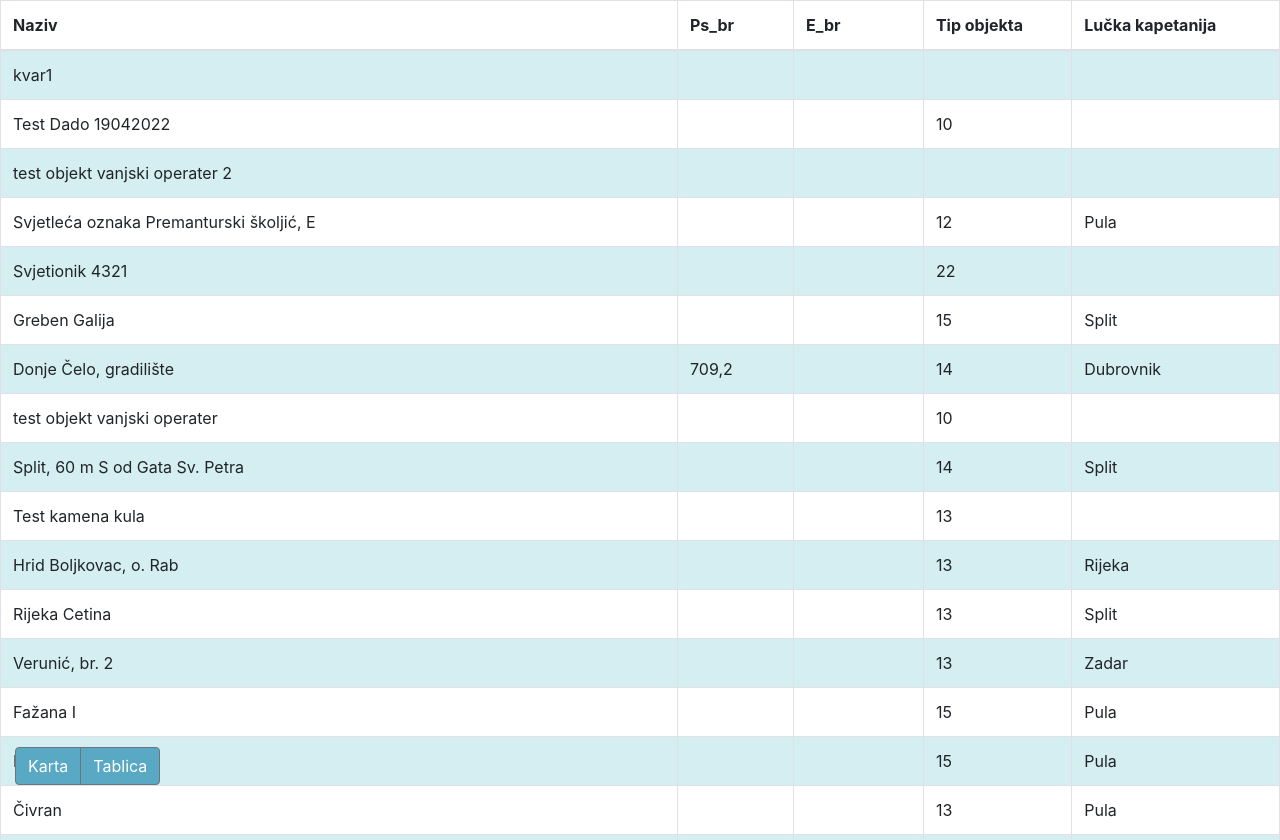
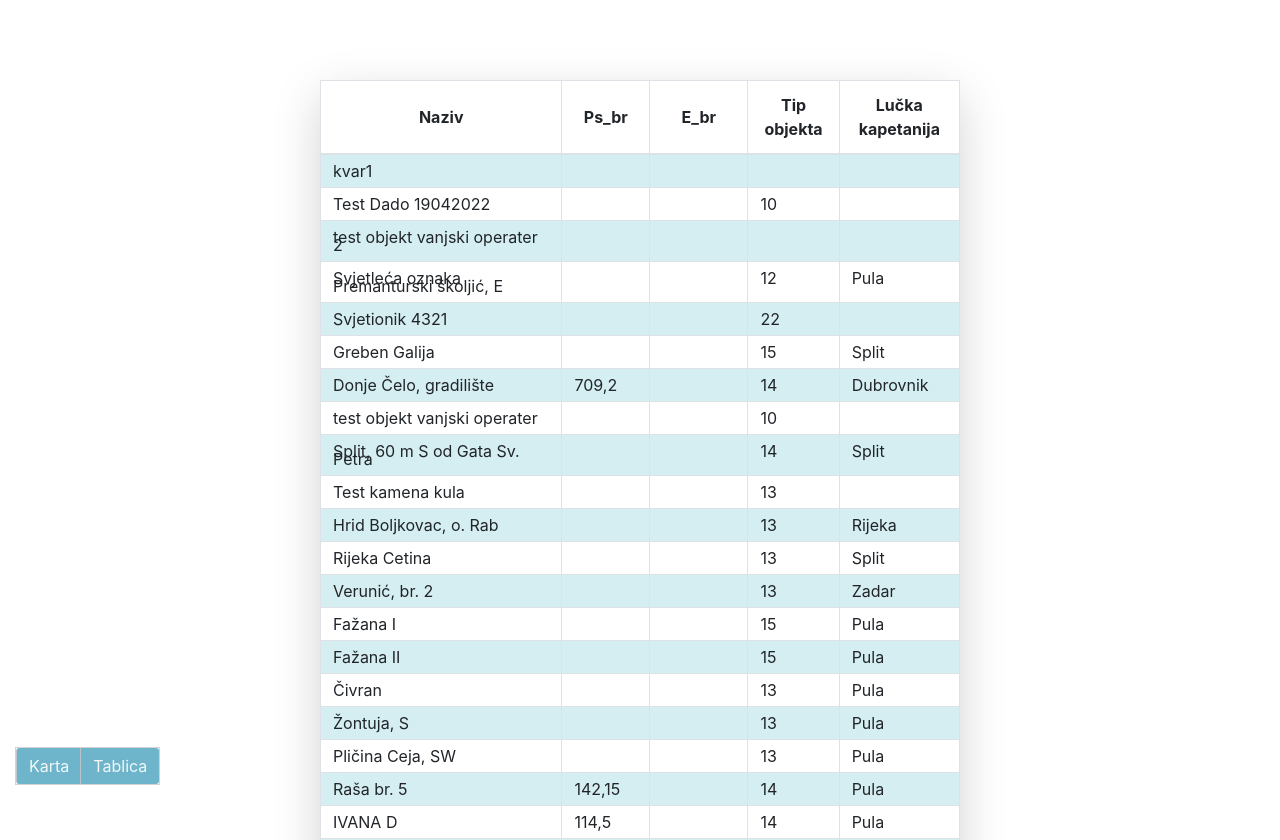
Before and after one commit to GabrijelaJuricic/Interactive_map, a React (Create React App) app: page /table in a window 1280 px wide. Shown: the top 840 px of the page. Built offline with nearby package versions, Linux system fonts and the light colour scheme.

Commit message:
Some styling updates

```diff
--- a/src/App.css
+++ b/src/App.css
@@ -1,16 +1,22 @@
+/* --- Switch page buttons --- */
 .btn-group {
   bottom: 15px;
   left: 15px;
   z-index: 400;
   position: fixed;
+  border: 1px solid #ccccccd9;
 }
 .btn-secondary {
-  background-color: #5aa9c4;
-}
-button a {
-  text-decoration: none;
+  background-color: #5aaac4e0;
+  border-radius: 3px;
+  border: none;
+  border-left: 1px solid #ccccccd9;
 }
 .link {
   text-decoration: none;
-  color: white;
+  color: rgba(255, 255, 255, 0.901);
 }
+a:hover {
+  color: rgba(255, 255, 255, 0.901);
+  text-decoration: none;
+}
--- a/src/Components/MyMap.css
+++ b/src/Components/MyMap.css
@@ -1,25 +1,15 @@
+/* --- Leaflet container --- */
 .leaflet-container {
   width: 100vw;
   height: 100vh;
 }
+
+/* --- Popup --- */
 .leaflet-popup-content {
   display: flex;
   flex-direction: column;
   justify-content: center;
   align-items: center;
-}
-.leaflet-touch .leaflet-bar a:first-child {
-  background-color: #5aa9c4;
-  text-decoration: none;
-}
-.leaflet-touch .leaflet-bar a:last-child {
-  text-decoration: none;
-  background-color: #5aa9c4;
-}
-span {
-  background-color: #5aa9c4;
-  color: white;
-  font-size: 17px;
 }
 .popup ul li {
   list-style: none;
@@ -28,3 +18,29 @@ ul {
   padding: 0;
   margin: 0;
 }
+
+/* --- Zoom in/Zoom out buttons */
+.leaflet-touch .leaflet-bar a:first-child,
+.leaflet-touch .leaflet-bar a:last-child {
+  background-color: #5aa9c4;
+  color: rgba(255, 255, 255, 0.901);
+  text-decoration: none;
+  font-size: 16px;
+}
+.leaflet-touch .leaflet-bar a:first-child:hover,
+.leaflet-touch .leaflet-bar a:last-child:hover {
+  background-color: #515960;
+  transition: 0.15s ease-in-out;
+}
+.leaflet-control-zoom .leaflet-control > span {
+  background-color: #5aa9c4;
+  color: white;
+  font-size: 17px;
+}
+.leaflet-touch .leaflet-control-layers,
+.leaflet-touch .leaflet-bar {
+  border: none;
+}
+.leaflet-control-zoom > a:hover {
+  background-color: #6c757d;
+}
--- a/src/Components/MyMap.js
+++ b/src/Components/MyMap.js
@@ -26,13 +26,6 @@ const MyMap = () => {
     setDataIsFetched(true);
   }, [fetchedGeoJsonData]);
 
-  var myIcon = L.icon({
-    iconUrl:
-      "https://img.icons8.com/external-bearicons-outline-color-bearicons/64/000000/external-Port-location-bearicons-outline-color-bearicons.png",
-    iconSize: [34, 34],
-    iconAnchor: [32, 64],
-  });
-
   return (
     <MapContainer
       center={[44.663689, 16.278737]}
@@ -58,15 +51,32 @@ const MyMap = () => {
                 point.geometry.coordinates[1],
                 point.geometry.coordinates[0],
               ]}
-              icon={myIcon}
+              icon={L.icon({
+                iconUrl:
+                  "https://img.icons8.com/external-bearicons-outline-color-bearicons/64/000000/external-Port-location-bearicons-outline-color-bearicons.png",
+                iconSize: [34, 34],
+                iconAnchor: [15, 33],
+                popupAnchor: [2, -35],
+              })}
             >
               <Popup className="popup">
                 <ul>
-                  <li>Naziv: {point.properties.naziv_objekta}</li>
-                  <li>Ps_br: {point.properties.ps_br}</li>
-                  <li>E_br: {point.properties.e_br}</li>
-                  <li>Tip objekta: {point.properties.tip_objekta}</li>
-                  <li>Lučka kapetanija: {point.properties.lucka_kapetanija}</li>
+                  <li>
+                    <strong>Naziv:</strong> {point.properties.naziv_objekta}
+                  </li>
+                  <li>
+                    <strong>Ps_br:</strong> {point.properties.ps_br}
+                  </li>
+                  <li>
+                    <strong>E_br:</strong> {point.properties.e_br}
+                  </li>
+                  <li>
+                    <strong>Tip objekta:</strong> {point.properties.tip_objekta}
+                  </li>
+                  <li>
+                    <strong>Lučka kapetanija:</strong>{" "}
+                    {point.properties.lucka_kapetanija}
+                  </li>
                 </ul>
               </Popup>
             </Marker>
--- a/src/Components/Table.css
+++ b/src/Components/Table.css
@@ -1,3 +1,26 @@
+body {
+  height: 700px;
+}
+/* --- Table --- */
+table {
+  height: 647px;
+}
+tbody {
+  line-height: 0.5;
+}
 .table-striped tbody tr:nth-of-type(odd) {
   background-color: rgb(144 211 218 / 39%);
 }
+.table-bordered {
+  border: 1px solid #dee2e6;
+  border-radius: 5px;
+  position: absolute;
+  top: 10%;
+  left: 25%;
+}
+
+/* nav {
+  position: fixed;
+  bottom: 65px;
+  left: 39%;
+} */
--- a/src/Components/Table.js
+++ b/src/Components/Table.js
@@ -5,14 +5,25 @@ import "./Table.css";
 
 const Table = () => {
   return (
-    <table className="table table-striped table-bordered">
+    <div>
+      <table className="table table-striped table-bordered w-50 rounded shadow-lg p-3 mb-5 bg-white rounded">
         <thead>
           <tr>
-          <th scope="col">Naziv</th>
-          <th scope="col">Ps_br</th>
-          <th scope="col">E_br</th>
-          <th scope="col">Tip objekta</th>
-          <th scope="col">Lučka kapetanija</th>
+            <th scope="col" className="text-center align-middle">
+              Naziv
+            </th>
+            <th scope="col" className="text-center align-middle">
+              Ps_br
+            </th>
+            <th scope="col" className="text-center align-middle">
+              E_br
+            </th>
+            <th scope="col" className="text-center align-middle">
+              Tip objekta
+            </th>
+            <th scope="col" className="text-center align-middle">
+              Lučka kapetanija
+            </th>
           </tr>
         </thead>
         <tbody>
@@ -27,6 +38,36 @@ const Table = () => {
           ))}
         </tbody>
       </table>
+      {/* <nav aria-label="Page navigation example">
+        <ul class="pagination justify-content-center">
+          <li class="page-item disabled">
+            <a class="page-link" href="#" tabindex="-1">
+              Previous
+            </a>
+          </li>
+          <li class="page-item">
+            <a class="page-link" href="#">
+              1
+            </a>
+          </li>
+          <li class="page-item">
+            <a class="page-link" href="#">
+              2
+            </a>
+          </li>
+          <li class="page-item">
+            <a class="page-link" href="#">
+              3
+            </a>
+          </li>
+          <li class="page-item">
+            <a class="page-link" href="#">
+              Next
+            </a>
+          </li>
+        </ul>
+      </nav> */}
+    </div>
   );
 };
 
```
Lines whose indentation alone changed are shown as unchanged.
